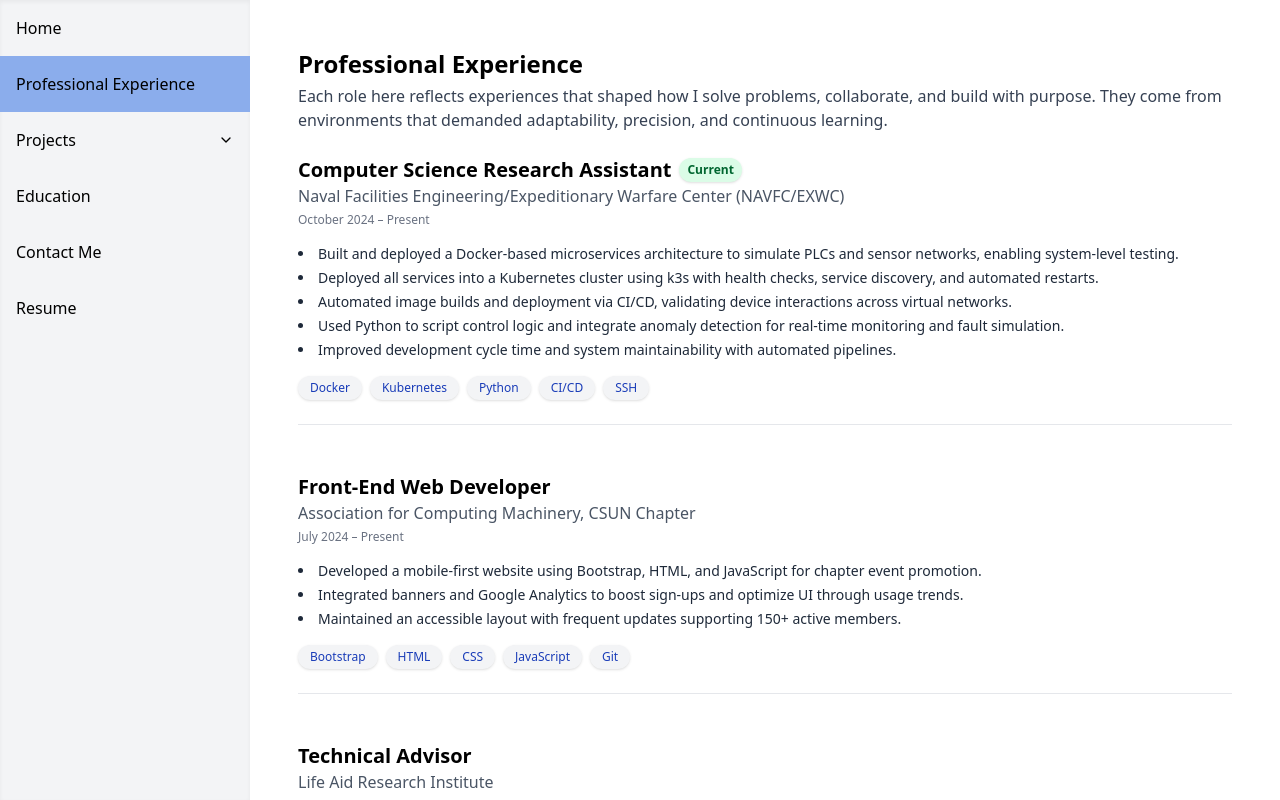
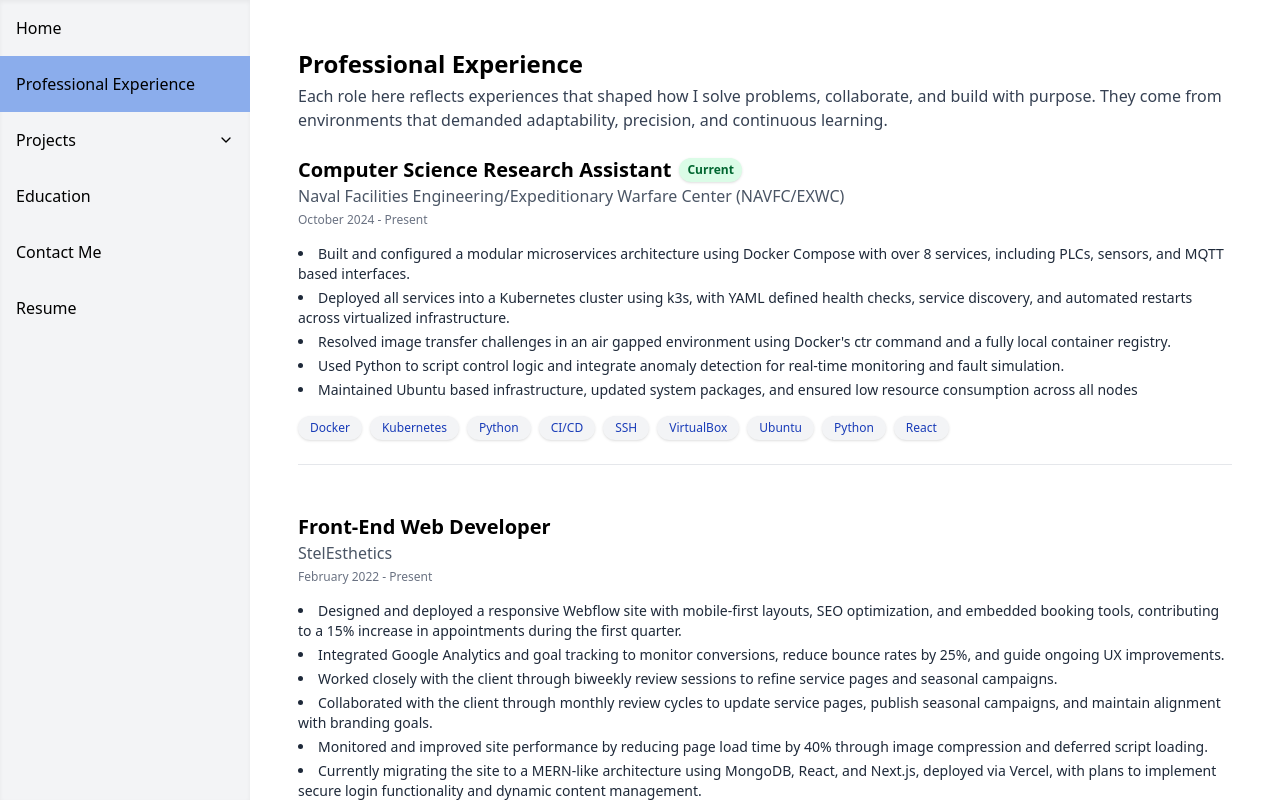
Before and after one commit to gtech29/portfolio, a Next.js app: page /work-experience in a window 1280 px wide. Built offline with nearby package versions, Linux system fonts and the light colour scheme.

Commit message:
updated layout

```diff
--- a/src/app/education/page.tsx
+++ b/src/app/education/page.tsx
@@ -1,41 +1,58 @@
-// src/components/Education.tsx
 "use client";
 
 import { motion } from "framer-motion";
-// Define the EducationEntry type locally since '@/types' cannot be found
+import React from "react";
+
+// Refined EducationEntry model with updated bullet content
 type EducationEntry = {
   school: string;
+  location: string;
   degree: string;
   date: string;
+  gpa?: string;
   bullets: string[];
 };
 
 const education: EducationEntry[] = [
   {
     school: "California State University, Northridge",
-    degree: "Bachelor of Science in Computer Science",
-    date: "Jan 2024 - May 2026",
+    location: "Northridge, CA",
+    degree: "Bachelor of Science, Computer Science",
+    date: "Expected: May 2026",
+    gpa: "GPA: 3.5",
     bullets: [
-      "Pursuing a B.S. in Computer Science with a focus on systems engineering, automation, and cloud-native development.",
-      "Experience in operating systems, computer architecture, and software engineering for scalable and secure systems.",
-      "Hands-on with Docker, Kubernetes, Python, and Bash for infrastructure automation and deployment.",
-      "Projects emphasize system reliability, real-time monitoring, and cloud integration for DevOps and AI-driven workflows.",
+      "Completed coursework in Data Structures, Operating Systems, Computer Architecture, and Software Engineering.",
+      "Developed backend applications and CI/CD pipelines with GitHub Actions, Docker, and shell scripting.",
+      "Gained hands-on experience using DevOps tools like Kubernetes, Bash, and version control for system-level programming.",
+      "Focused on building scalable systems and understanding cloud-native infrastructure and automation workflows.",
+    ],
+  },
+  {
+    school: "CodePath Cybersecurity Course",
+    location: "Los Angeles, CA",
+    degree:
+      "Cybersecurity Certificate, Hands-on Labs in Splunk, Wireshark, SIEM, and Incident Response",
+    date: "August 2025",
+    bullets: [
+      "Completed hands-on labs simulating real-world attacks and defensive strategies using modern SIEM tools.",
+      "Analyzed packet captures and logs to detect vulnerabilities and apply structured incident response techniques.",
+      "Worked in team-based scenarios to triage threats and report findings, emphasizing clarity, precision, and collaboration.",
     ],
   },
   {
     school: "Rio Hondo Community College",
-    degree: "Associate of Science in CIS & Mathematics",
-    date: "Jun 2021 - May 2023",
+    location: "Whittier, CA",
+    degree:
+      "Associates of Science, Computer Information System and Mathematics",
+    date: "May 2023",
+    gpa: "GPA: 3.5",
     bullets: [
-      "Built a foundation in software development, system analysis, and cybersecurity.",
-      "Created object-oriented apps in C++ using encapsulation, inheritance, and polymorphism.",
-      "Applied system analysis methodologies to model complex environments efficiently.",
-      "Studied ethical hacking: penetration testing, secure coding, and vulnerability assessment.",
+      "Learned core programming principles through projects in C++ and Java, with emphasis on OOP design.",
+      "Studied mathematics relevant to algorithms and data processing, including statistics and discrete math.",
+      "Explored cybersecurity fundamentals, including penetration testing methodologies and secure coding practices.",
     ],
   },
 ];
-
-import React from "react";
 
 export default function Education() {
   return (
@@ -50,32 +67,47 @@ export default function Education() {
         Education
       </h3>
       <p className="text-gray-700 dark:text-gray-300 mt-0 mb-6">
-        Education has always been more than assignments or grades. It&#39;s been
-        about understanding technology more deeply, asking better questions, and
-        learning alongside communities that encourage growth.
+        Each academic experience has helped build the technical foundation I
+        rely on today. From system design to secure development and
+        incident response, my education has focused on practical skills that
+        align with industry needs.
       </p>
 
       <div className="space-y-10">
         {education.map((edu, index) => (
           <motion.div
-            key={edu.school}
+            key={`${edu.school}-${edu.location}`}
             initial={{ opacity: 0, y: 20 }}
             animate={{ opacity: 1, y: 0 }}
             transition={{ duration: 0.4, delay: index * 0.1 }}
             className="border-l-4 border-blue-300 pl-4 space-y-3"
           >
-            <h4 className="text-lg font-semibold">{edu.school}</h4>
+            <div className="flex flex-col sm:flex-row sm:justify-between sm:items-center">
+              <h4 className="text-lg font-semibold">
+                {edu.school}, {edu.location}
+              </h4>
+              <p className="text-sm font-medium text-gray-800 dark:text-gray-200">
+                {edu.date}
+              </p>
+            </div>
+
             <p className="text-sm text-gray-700 dark:text-gray-300">
               {edu.degree}
             </p>
-            <p className="text-xs text-gray-500 dark:text-gray-400">
-              {edu.date}
+
+            {edu.gpa && (
+              <p className="text-sm text-gray-600 dark:text-gray-400">
+                {edu.gpa}
               </p>
+            )}
+
+            {edu.bullets.length > 0 && (
               <ul className="list-disc pl-5 text-sm text-gray-800 dark:text-gray-200 space-y-1">
                 {edu.bullets.map((item, idx) => (
                   <li key={idx}>{item}</li>
                 ))}
               </ul>
+            )}
           </motion.div>
         ))}
       </div>
--- a/src/app/work-experience/page.tsx
+++ b/src/app/work-experience/page.tsx
@@ -16,49 +16,39 @@ const experiences: Experience[] = [
     role: "Computer Science Research Assistant",
     company:
       "Naval Facilities Engineering/Expeditionary Warfare Center (NAVFC/EXWC)",
-    date: "October 2024 – Present",
+    date: "October 2024 - Present",
     current: true,
     description: [
-      "Built and deployed a Docker-based microservices architecture to simulate PLCs and sensor networks, enabling system-level testing.",
-      "Deployed all services into a Kubernetes cluster using k3s with health checks, service discovery, and automated restarts.",
-      "Automated image builds and deployment via CI/CD, validating device interactions across virtual networks.",
+      "Built and configured a modular microservices architecture using Docker Compose with over 8 services, including PLCs, sensors, and MQTT based interfaces.",
+      "Deployed all services into a Kubernetes cluster using k3s, with YAML defined health checks, service discovery, and automated restarts across virtualized infrastructure.",
+      "Resolved image transfer challenges in an air gapped environment using Docker's ctr command and a fully local container registry.",
       "Used Python to script control logic and integrate anomaly detection for real-time monitoring and fault simulation.",
-      "Improved development cycle time and system maintainability with automated pipelines.",
+      "Maintained Ubuntu based infrastructure, updated system packages, and ensured low resource consumption across all nodes",
     ],
-    tags: ["Docker", "Kubernetes", "Python", "CI/CD", "SSH"],
-  },
-  {
-    role: "Front-End Web Developer",
-    company: "Association for Computing Machinery, CSUN Chapter",
-    date: "July 2024 – Present",
-    current: true,
-    description: [
-      "Developed a mobile-first website using Bootstrap, HTML, and JavaScript for chapter event promotion.",
-      "Integrated banners and Google Analytics to boost sign-ups and optimize UI through usage trends.",
-      "Maintained an accessible layout with frequent updates supporting 150+ active members.",
+    tags: [
+      "Docker",
+      "Kubernetes",
+      "Python",
+      "CI/CD",
+      "SSH",
+      "VirtualBox",
+      "Ubuntu",
+      "Python",
+      "React",
     ],
-    tags: ["Bootstrap", "HTML", "CSS", "JavaScript", "Git"],
-  },
-  {
-    role: "Technical Advisor",
-    company: "Life Aid Research Institute",
-    date: "September 2024 – Present",
-    current: true,
-    description: [
-      "Guided app architecture using Firebase, push notifications, and privacy-centric onboarding.",
-      "Advised on authentication, analytics, and compliance-aligned metrics for veterans and first responders.",
-    ],
-    tags: ["Firebase", "Product Strategy", "UX", "Mobile App MVP"],
   },
   {
     role: "Front-End Web Developer",
     company: "StelEsthetics",
-    date: "February 2022 – Present",
+    date: "February 2022 - Present",
     current: true,
     description: [
-      "Designed and launched a fully responsive Webflow site focused on mobile UX and intuitive navigation.",
-      "Integrated Google Analytics for traffic insights, user flows, and conversion tracking.",
-      "Published updates and testimonials to boost engagement and brand credibility.",
+      "Designed and deployed a responsive Webflow site with mobile-first layouts, SEO optimization, and embedded booking tools, contributing to a 15% increase in appointments during the first quarter.",
+      "Integrated Google Analytics and goal tracking to monitor conversions, reduce bounce rates by 25%, and guide ongoing UX improvements.",
+      "Worked closely with the client through biweekly review sessions to refine service pages and seasonal campaigns.",
+      "Collaborated with the client through monthly review cycles to update service pages, publish seasonal campaigns, and maintain alignment with branding goals.",
+      "Monitored and improved site performance by reducing page load time by 40% through image compression and deferred script loading.",
+      "Currently migrating the site to a MERN-like architecture using MongoDB, React, and Next.js, deployed via Vercel, with plans to implement secure login functionality and dynamic content management.",
     ],
     tags: [
       "Webflow",
@@ -67,6 +57,66 @@ const experiences: Experience[] = [
       "Analytics",
       "Client Engagement",
     ],
+  },
+  {
+    role: "Business Analyst Intern - Quality Assurance",
+    company: "Accenture, LLC",
+    date: "July 2023 - August 2023",
+    current: true,
+    description: [
+      "Assisted in QA testing on Cisco's purchasing website using SQL scripts, contributing to the detection and resolution of bugs, which helped maintain a seamless user experience for 10,000+ monthly visitors.",
+      "Facilitated strategic meetings with Cisco stakeholders, where I collaborated with Accenture teams to enhance project outcomes, gaining valuable experience in cross-functional teamwork and project management.",
+      "Participated in a capstone project focused on sustainability innovation, where I proposed a VR-based educational tool to highlight the environmental impact of consumer choices, such as visualizing pollution generated by purchasing bottled water.",
+    ],
+    tags: [
+      "Agile",
+      "SQL",
+      "Quality Assurance Testing",
+      "User Experience (UX) Awareness",
+    ],
+  },
+  {
+    role: "Hospital Corpsman",
+    company: "United States Navy",
+    date: "August 2008 - August 2011",
+    current: true,
+    description: [
+      "Provided trauma care and preventive treatment for over 200 Navy and Marine Corps personnel in high-pressure and austere environments, applying structured protocols and rapid decision-making under uncertainty.",
+      "Conducted triage assessments during training operations, prioritizing critical cases using systematic evaluation—an approach analogous to debugging, ticket triage, and incident response workflows in engineering.",
+      "Supported risk mitigation by performing routine sanitation inspections, managing medical inventories, and enforcing health standards to reduce operational downtime and maintain mission readiness.",
+      "Collaborated with cross-functional military teams to deliver care, demonstrate teamwork, adherence to standard operating procedures, and clear communication—key competencies in Agile software development.",
+    ],
+    tags: [
+      "Structured Problem-Solving",
+      "Operational Efficiency",
+      "Incident Response Thinking",
+      "Threat Prevention Mindset",
+      "Compliance & Standards",
+    ],
+  },
+];
+
+const leadership: Experience[] = [
+  {
+    role: "Team Member, CSUN Cybersecurity Club",
+    company: "California State University, Northridge",
+    date: "May 2025 – Present",
+    description: [
+      "Built a centralized logging system using syslog-ng, PostgreSQL, and Flask to support CSUN’s Cyber Defense Team with real-time log aggregation, search, and incident response reporting.",
+      "Enabled structured analysis of security events across isolated environments, improving detection and forensic capabilities for CCDC qualifiers.",
+    ],
+    tags: ["Syslog-ng", "PostgreSQL", "Flask", "Cybersecurity"],
+  },
+  {
+    role: "Front-End Web Developer",
+    company: "Association for Computing Machinery, CSUN Chapter",
+    date: "July 2024 – July 2025",
+    description: [
+      "Developed a mobile-first website with Bootstrap, HTML, and JavaScript to streamline event promotion and chapter engagement.",
+      "Implemented UI improvements to ensure consistent rendering across platforms, supporting uptime and accessibility for 150+ active members.",
+      "Coordinated with board members to post real-time updates for events and announcements.",
+    ],
+    tags: ["Bootstrap", "HTML", "JavaScript", "Accessibility", "Leadership"],
   },
 ];
 
@@ -106,36 +156,82 @@ export default function ProfessionalExperience(): React.ReactElement {
                   </span>
                 )}
               </h4>
-
               <div className="flex items-center gap-2 flex-wrap">
                 <p className="text-gray-600 dark:text-gray-300">
                   {exp.company}
                 </p>
               </div>
-
               <p className="text-xs text-gray-500 dark:text-gray-400 mt-1">
                 {exp.date}
               </p>
             </div>
-
             <ul className="list-disc list-inside text-sm text-gray-800 dark:text-gray-200 space-y-1">
               {exp.description.map((point) => (
                 <li key={point}>{point}</li>
               ))}
             </ul>
-
             <ul className="flex flex-wrap gap-2 mt-2">
-              {exp.tags.map((tag) => (
+              {exp.tags.map((tag, i) => (
                 <li
-                  key={tag}
+                  key={`${exp.company}-${exp.role}-${tag}-${i}`}
                   className="px-3 py-1 rounded-full bg-gray-100 text-blue-800 text-xs font-medium shadow-sm hover:bg-blue-200 transition-all"
                 >
                   {tag}
                 </li>
               ))}
             </ul>
+            <hr className="border-gray-200 mt-6" />
+          </motion.div>
+        ))}
+      </div>
 
-            {index < experiences.length - 1 && (
+      <h3 className="text-2xl font-bold flex items-center gap-2 mb-1">
+        Leadership & Professional Development
+      </h3>
+      <p className="text-gray-700 dark:text-gray-300 mt-0 mb-6">
+        These roles demonstrate my commitment to growth, mentorship, and driving
+        impact beyond the classroom. I take initiative in shaping technical
+        communities and building tools that make collaboration easier.
+      </p>
+
+      <div className="space-y-12">
+        {leadership.map((exp, index) => (
+          <motion.div
+            key={`${exp.company}-${exp.role}`}
+            initial={{ opacity: 0, y: 30 }}
+            animate={{ opacity: 1, y: 0 }}
+            transition={{ duration: 0.5, delay: index * 0.1 }}
+            className="space-y-4"
+          >
+            <div>
+              <h4 className="text-xl font-semibold flex items-center gap-2">
+                {exp.role}
+              </h4>
+              <div className="flex items-center gap-2 flex-wrap">
+                <p className="text-gray-600 dark:text-gray-300">
+                  {exp.company}
+                </p>
+              </div>
+              <p className="text-xs text-gray-500 dark:text-gray-400 mt-1">
+                {exp.date}
+              </p>
+            </div>
+            <ul className="list-disc list-inside text-sm text-gray-800 dark:text-gray-200 space-y-1">
+              {exp.description.map((point) => (
+                <li key={point}>{point}</li>
+              ))}
+            </ul>
+            <ul className="flex flex-wrap gap-2 mt-2">
+              {exp.tags.map((tag, i) => (
+                <li
+                  key={`${exp.company}-${exp.role}-${tag}-${i}`}
+                  className="px-3 py-1 rounded-full bg-gray-100 text-blue-800 text-xs font-medium shadow-sm hover:bg-blue-200 transition-all"
+                >
+                  {tag}
+                </li>
+              ))}
+            </ul>
+            {index < leadership.length - 1 && (
               <hr className="border-gray-200 mt-6" />
             )}
           </motion.div>
--- a/src/components/Landing.tsx
+++ b/src/components/Landing.tsx
@@ -1,4 +1,6 @@
 // src/components/Hero.tsx
+"use client";
+
 import React from "react";
 import { Mail, Github, Linkedin } from "lucide-react";
 import Image from "next/image";
@@ -24,10 +26,11 @@ const SOCIALS: SocialLink[] = [
     href: "https://www.linkedin.com/in/juan-rodriguez-26b39427a/",
     label: "LinkedIn",
     icon: Linkedin,
-  }
+  },
 ];
 
 const TAGS: Tag[] = [
+  { label: "Software Engineering", bg: "bg-gray-100", text: "text-[#1f2937]" },
   {
     label: "Full-Stack Development",
     bg: "bg-gray-100",
@@ -59,10 +62,11 @@ export default function Hero(): React.ReactElement {
                   key={label}
                   href={href}
                   aria-label={label}
+                  title={label}
                   target="_blank"
                   rel="noopener noreferrer"
                 >
-                  <Icon className="w-5 h-5 hover:text-black transition-colors" />
+                  <Icon className="w-5 h-5 hover:text-blue-600 transition-colors duration-200" />
                 </a>
               ))}
             </div>
@@ -71,7 +75,7 @@ export default function Hero(): React.ReactElement {
               {TAGS.map((tag) => (
                 <span
                   key={tag.label}
-                  className={`text-xs md:text-sm font-medium px-3 py-1 rounded-full border border-[#d1d5db] ${tag.bg} ${tag.text}`}
+                  className={`text-xs md:text-sm font-medium px-3 py-1 rounded-full border border-[#d1d5db] ${tag.bg} ${tag.text} hover:scale-105 transition-transform duration-200`}
                 >
                   {tag.label}
                 </span>
@@ -80,32 +84,24 @@ export default function Hero(): React.ReactElement {
 
             <div className="space-y-4 pt-4 text-gray-800 dark:text-gray-200">
               <p className="text-gray-700 dark:text-gray-300">
-                I&#39;m a U.S. Navy veteran and Computer Science student at
-                California State University, Northridge, with hands-on
-                experience in software engineering, cybersecurity, and
-                DevSecOps. My work bridges full-stack development with secure
-                infrastructure, containerization, and cloud-based automation.
+                I&#39;m a U.S. Navy veteran and CSUN Computer Science student
+                specializing in full-stack development, software engineering, cybersecurity, and
+                DevSecOps. I build systems that prioritize scalability,
+                reliability, and security.
               </p>
 
               <p className="text-gray-700 dark:text-gray-300">
-                Through internships and academic projects, I&#39;ve built and
-                deployed real-world systems that integrate Docker, Kubernetes,
-                CI/CD pipelines, and secure network communication. I&#39;ve
-                contributed to Department of Defense research by developing
-                digital twin environments and automated logging solutions for
-                industrial control systems. I&#39;ve also supported nonprofits
-                through custom web development and optimized SEO and analytics
-                integration.
+                My experience spans Docker, Kubernetes, CI/CD pipelines, and
+                secure Linux infrastructure. At NAVFAC, I&#39;ve contributed to DoD
+                research—developing digital twin systems and automating threat
+                detection for industrial networks.
               </p>
 
               <p className="text-gray-700 dark:text-gray-300">
-                Whether it&#39;s automating deployments, hardening Linux
-                systems, or simulating edge devices in air-gapped environments,
-                I focus on practical, scalable solutions that align with
-                real-world security and performance needs. My goal is to bring a
-                mission-driven mindset to DevSecOps, software development, or
-                cybersecurity engineering roles where I can continue learning
-                and contributing to secure, reliable systems.
+                I apply a mission-driven mindset to solve real-world problems in
+                DevSecOps, software engineering, and automation. I thrive in
+                environments that demand critical thinking, hands-on
+                implementation, and continuous learning.
               </p>
             </div>
           </div>
```
Lines whose indentation alone changed are shown as unchanged.
